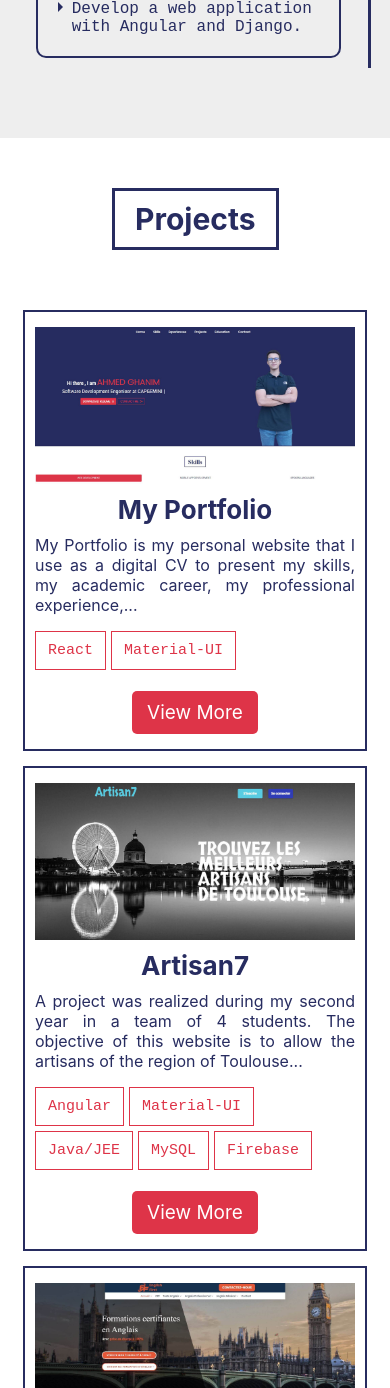
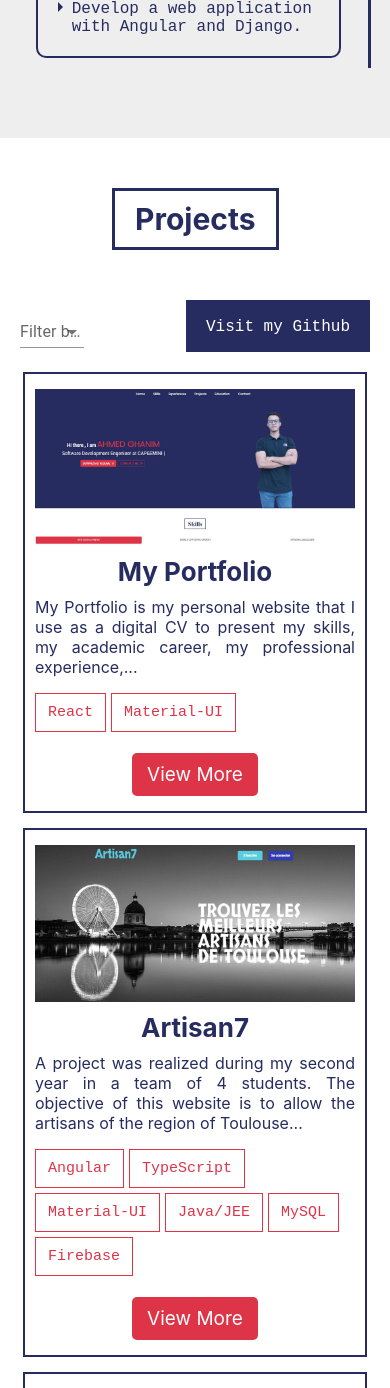
Before and after one commit to ahmedGHANIM327/my-portfolio, a React (Create React App) app: page / in a window 390 px wide. Shown: the part 3452-4840 px from the top of the page. Built offline with nearby package versions, Linux system fonts and the light colour scheme.

Commit message:
Projects Section Updates

```diff
--- a/src/Projects/ListProjects.js
+++ b/src/Projects/ListProjects.js
@@ -16,8 +16,8 @@ export const ListProjects = [
         "short_desc":`My Portfolio is my personal website that I use as a digital CV
                     to present my skills, my academic career, my professional experience,...`,
         "outils" : ["React","Material-UI"],
-        "live_preview" : "resume.ahmed-ghanim.com",
-        "code_source" : ""
+        "live_preview" : "https://resume.ahmed-ghanim.com",
+        "code_source" : "https://github.com/ahmedGHANIM327/my-portfolio"
     },
     {
         "id" : 1,
@@ -34,9 +34,9 @@ export const ListProjects = [
                         and Firebase for the storage of the media (photos and videos).`,
         "short_desc":`A project was realized during my second year in a team of 4 students.
                     The objective of this website is to allow the artisans of the region of Toulouse...`,
-        "outils" : ["Angular","Material-UI","Java/JEE","MySQL","Firebase"],
-        "live_preview" : "resume.ahmed-ghanim.com",
-        "code_source" : "#"
+        "outils" : ["Angular","TypeScript","Material-UI","Java/JEE","MySQL","Firebase"],
+        "live_preview" : "",
+        "code_source" : "https://github.com/ahmedGHANIM327/artisan7"
     },
     {
         "id" : 2,
@@ -48,8 +48,8 @@ export const ListProjects = [
         "short_desc":`This is a website that I created during my internship at Capitole Formation with Wordpress and the DIVI theme.
                     The website is set up to present Capitole Formation's...`,
         "outils" : ["Wordpress","Divi","PHP","Javascript"],
-        "live_preview" : "#",
-        "code_source" : "#"
+        "live_preview" : "https://english-first.org/",
+        "code_source" : ""
     },
     {
         "id" : 3,
@@ -62,8 +62,8 @@ export const ListProjects = [
         "short_desc":`This is one of the first projects that I created to master the basics
                     of web development, HTML, CSS, JavaScript, PHP, and MySQL.`,
         "outils" : ["PHP","Javascript","Bootstrap","MySQL"],
-        "live_preview" : "#",
-        "code_source" : "#"
+        "live_preview" : "",
+        "code_source" : "https://github.com/ahmedGHANIM327/Burger-Code"
     },
     {
         "id" : 4,
@@ -82,8 +82,8 @@ export const ListProjects = [
         "short_desc":`A project was realized during my last year in a team of 4 students. The objective
                     of this application is to broadcast announcements to employees once a badge is detected...`,
         "outils" : ["React","Django","Material-UI","MySQL","Firebase","Arduino"],
-        "live_preview" : "#",
-        "code_source" : "#"
+        "live_preview" : "",
+        "code_source" : "https://github.com/ahmedGHANIM327/Arduino-Project"
     }
 
 ]
--- a/src/Projects/Projects.css
+++ b/src/Projects/Projects.css
@@ -78,6 +78,32 @@
     cursor: pointer;
 }
 
+#projects .project_navbar
+{
+    width: 95%;
+    max-width: 1400px;
+    display: flex;
+    justify-content: space-between;
+    margin-bottom:10px;
+}
+
+.MuiAutocomplete-root.MuiAutocomplete-hasPopupIcon.filter_projects.css-1kpdewa-MuiAutocomplete-root {
+    max-width: 250px;
+    width: 50% !important;
+    min-width: 45%;
+}
+
+a.project_link {
+    background: #272c60;
+    color: #fff;
+    display: flex;
+    align-items: center;
+    text-decoration: none;
+    padding: 2px 20px 0;
+    font-family:"SF Mono","Fira Code","Fira Mono","Roboto Mono",monospace;
+    height: 50px;
+}
+
 /* Modale Project */
 .css-1t1j96h-MuiPaper-root-MuiDialog-paper
 {
@@ -115,6 +141,8 @@
 .project_dialog p
 {
     padding : 2%;
+    text-align: justify;
+    color: #272c60;
     margin-block : 0 !important;
 }
 
@@ -164,3 +192,11 @@
         width: 100%;
     }
 }
+
+@media screen and (max-width:500px)
+{
+    #projects .project_navbar
+    {
+        width: 350px;
+    }
+}
--- a/src/Projects/Projects.js
+++ b/src/Projects/Projects.js
@@ -4,8 +4,11 @@ import { useState } from 'react';
 /* Dialog modale */
 import Dialog from '@mui/material/Dialog';
 import Slide from '@mui/material/Slide';
+import Autocomplete from '@mui/material/Autocomplete';
+import TextField from '@mui/material/TextField';
 
 import {ListProjects} from './ListProjects';
+import { useEffect } from 'react';
 
 /* Transition Modale */
 const Transition = React.forwardRef(function Transition(props, ref) {
@@ -14,8 +17,19 @@ const Transition = React.forwardRef(function Transition(props, ref) {
 
 export default function Projects() {
 
+    /* Tools Filtre */
+    let toolsFiltre = []
+
+    ListProjects.map( e => {
+        toolsFiltre = toolsFiltre.concat(e.outils);
+    })
+
+    toolsFiltre = [...new Set(toolsFiltre)]
+
+    const [selectedTools,setSelectedTools] = useState([])
+
     /* Projects */
-    const projects = ListProjects
+    const [filtredProjects,setFiltredProjects] = useState(ListProjects)
 
     /* Modale Project */
     const [selectedProject , setSelectedProject] = useState({"outils":[]});
@@ -23,7 +37,7 @@ export default function Projects() {
     const [open, setOpen] = useState(false);
 
     const handleClickOpen = (id_project) => {
-        let project = projects.filter(e => e.id === id_project)
+        let project = filtredProjects.filter(e => e.id === id_project)
         setSelectedProject(project[0]);
         setTimeout(() => {
             setOpen(true);
@@ -35,11 +49,55 @@ export default function Projects() {
         setOpen(false);
     };
 
+    useEffect(() => {
+        // Met à jour le titre du document via l’API du navigateur
+        const filterProjects = () => {
+            let nFiltredProjects = []
+            selectedTools.map(e => {
+                nFiltredProjects = nFiltredProjects.concat(ListProjects.filter(project => project.outils.includes(e)))
+            })
+            nFiltredProjects = [...new Set(nFiltredProjects)]
+            setFiltredProjects(nFiltredProjects)
+            console.log(nFiltredProjects)
+        }
+
+        if(selectedTools.length > 0)
+        {
+            filterProjects()
+        }
+        else
+        {
+            setFiltredProjects(ListProjects)
+        }
+       //console.log(selectedTools)
+    },[selectedTools]);
+
     return (
         <div id="projects">
             <h1 className="skills-title title-section" data-aos="zoom-in">Projects</h1>
+            <div className="project_navbar">
+            <Autocomplete
+                multiple
+                id="tags-standard"
+                className='filter_projects'
+                value={selectedTools}
+                options={toolsFiltre}
+                getOptionLabel={(option) => option}
+                onChange={(event,nValue) => setSelectedTools(nValue)}
+                renderInput={(params) => (
+                <TextField
+                    {...params}
+                    className='text_selected_tools'
+                    variant="standard"
+                    label="Filter by tools"
+                    placeholder="Filter by tools"
+                />
+                )}
+            />
+            <a href="https://github.com/ahmedGHANIM327" target='_blank' className="project_link">Visit my Github</a>
+            </div>
             <div className="projects">
-                {projects.map(project =>
+                {filtredProjects.map(project =>
                     <div className="project-item" data-aos="zoom-in">
                         <img src={project.image} width="350"/>
                         <h2>{project.title}</h2>
```
